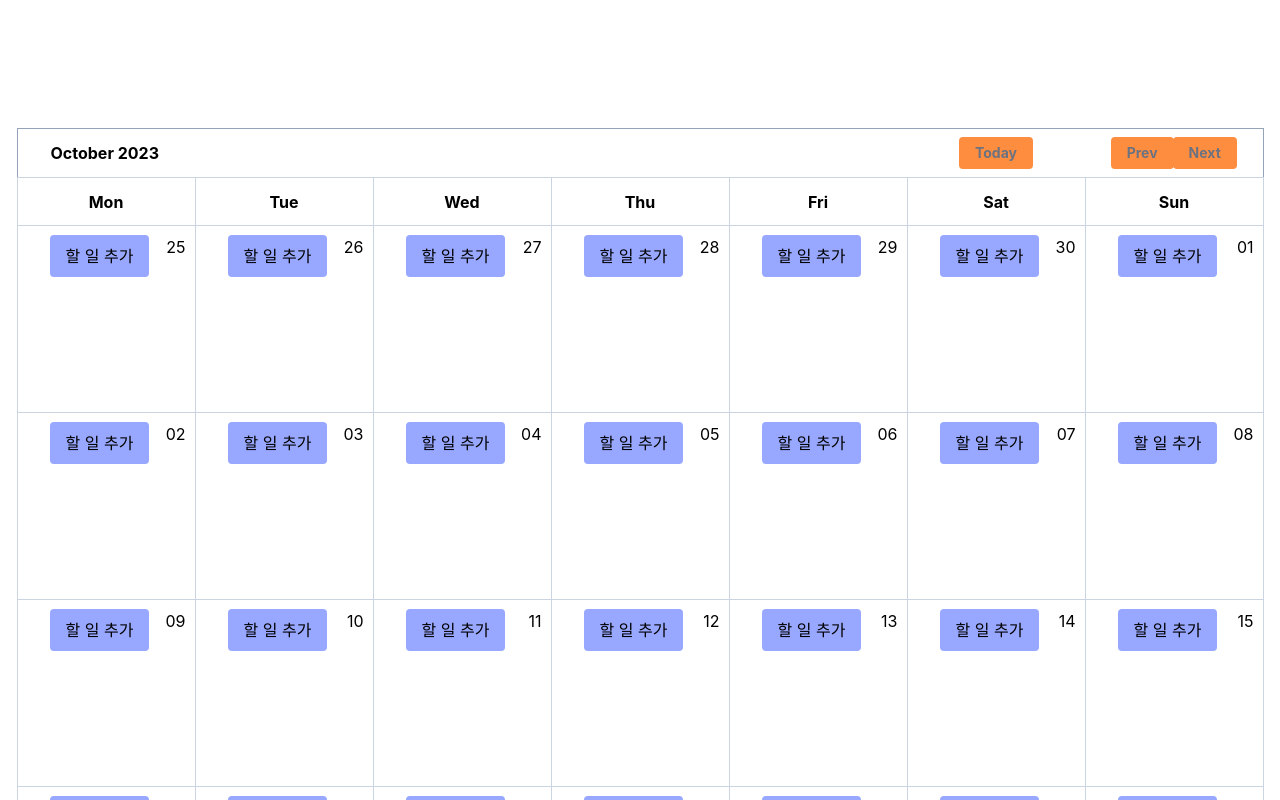
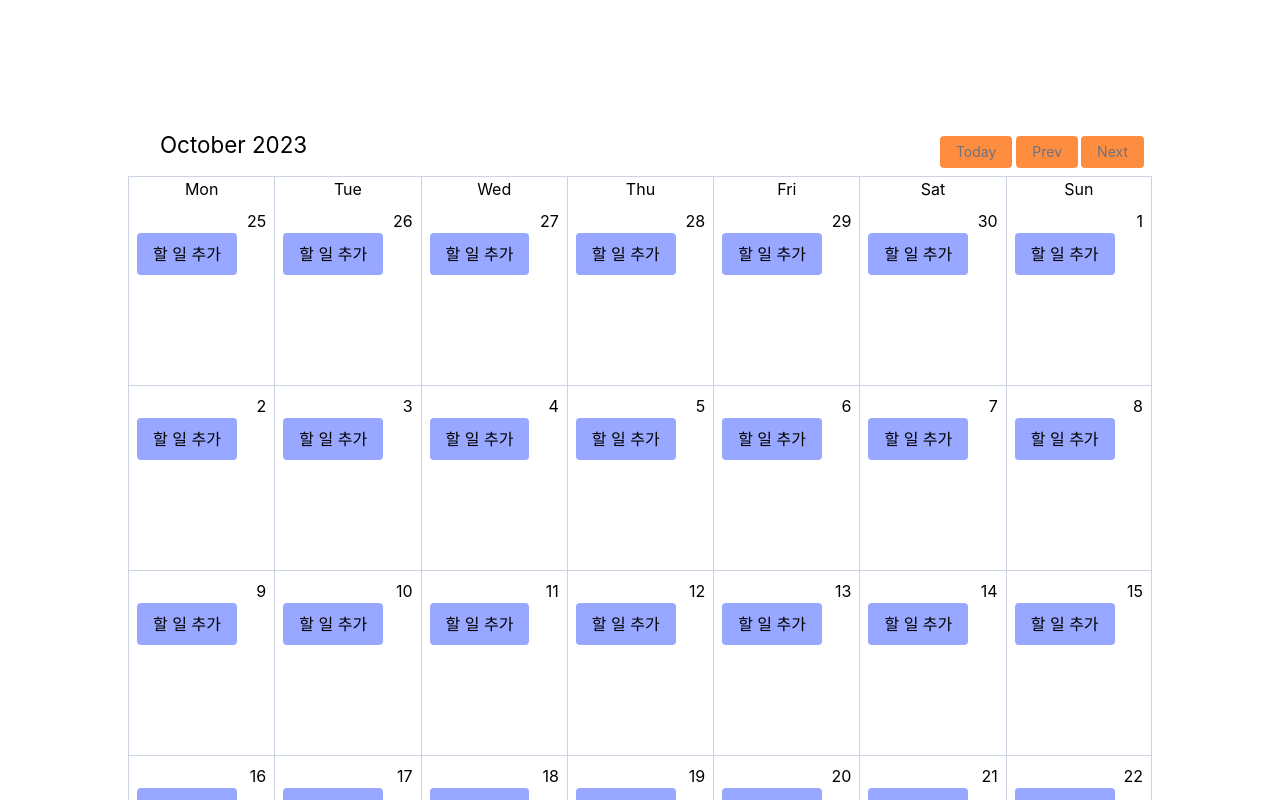
Before and after one commit to sally0314/todo_demo, a React (Create React App) app: page / in a window 1280 px wide. Shown: the top 800 px of the page. Built offline with nearby package versions, Linux system fonts and the light colour scheme.

Commit message:
week4_sangmin, Refactor table layout to grid

```diff
--- a/src/components/TodoCalendar.tsx
+++ b/src/components/TodoCalendar.tsx
@@ -11,38 +11,39 @@ const Container = styled.div`
   width: 100%;
 `
 
-const TitleHeader = styled.th`
+const CalendarWrap = styled.div`
+  //max-width: 1200px;
+`
+
+const TitleHeader = styled.div`
   height: 3rem;
 `
 
 const Title = styled.div`
   margin-left: 2rem;
+  font-size: 1.4rem;
 `
 
 const MonthSelector = styled.nav`
   margin-left: auto;
 `
 
-const DayHeader = styled.th`
-  width: 10rem;
-  height: 3rem;
+const DayHeader = styled.div`
+  text-align: center;
+  border-bottom: 0;
 `
-const DayCell = styled.td`
-  width: 10rem;
-  height: 10rem;
-  padding-left: 1rem;
+const DayCell = styled.div`
+  padding-left: 0.5rem;
+  padding-right: 0.5rem;
+  border-top: 0;
 `
 
 const DayWarp = styled.div`
-  width: 10rem;
   height: 10rem;
-  padding-left: 1rem;
-  position: relative;
   margin-top: 0.5rem;
 `
 const Day = styled.div`
-  position: absolute;
-  right: 0.5rem;
+  text-align: right;
 `
 
 const ModalWarp = styled.div`
@@ -69,29 +70,17 @@ const TodoCalendar = () => {
     for (let i: number = 0; i < limits; i++) {
         dayIndexes.push(i)
     }
-
-    const chunks: Array<number[]> = Array(Math.ceil(dayIndexes.length / 7)).fill([])
-    for (let i: number = 0; i < chunks.length; i++) {
-        chunks[i] = dayIndexes.splice(0, 7)
-    }
-
     const startingDate = dayjs(workDate.clone().format('YYYY-MM-01'));
 
     return (
-        <Container className="flex items-center justify-center">
-            <table className="table-auto border-collapse border border-slate-400">
-                <thead>
-                <tr>
-                    <TitleHeader
-                        className="flex items-center justify-between"
-                    >
+        <Container className="">
+            <CalendarWrap className="grid grid-cols-7 mx-auto table-auto">
+                <div className="col-span-7 flex items-center justify-between">
+                    <TitleHeader className="my-auto">
                         <Title>{title}</Title>
                     </TitleHeader>
-                    <th></th>
-                    <th></th>
-                    <th></th>
-                    <th></th>
-                    <th>
+
+                    <div className={'flex items-center'}>
                         <MonthSelector>
                             <ul className="inline-flex -space-x-px text-sm">
                                 <li>
@@ -103,11 +92,10 @@ const TodoCalendar = () => {
                                 </li>
                             </ul>
                         </MonthSelector>
-                    </th>
-                    <th>
-                        <MonthSelector>
+
+                        <MonthSelector className="mx-2">
                             <ul className="inline-flex -space-x-px text-sm">
-                                <li>
+                                <li className="mx-1">
                                     <Button
                                         label="Prev"
                                         className="flex items-center justify-center px-3 h-8 ml-0 leading-tight text-gray-500 bg-white border border-gray-300 rounded-l-lg hover:bg-gray-100 hover:text-gray-700 dark:bg-gray-800 dark:border-gray-700 dark:text-gray-400 dark:hover:bg-gray-700 dark:hover:text-white"
@@ -123,30 +111,27 @@ const TodoCalendar = () => {
                                 </li>
                             </ul>
                         </MonthSelector>
-                    </th>
-                </tr>
-                <tr>
-                    <DayHeader className="border border-slate-300">Mon</DayHeader>
-                    <DayHeader className="border border-slate-300">Tue</DayHeader>
-                    <DayHeader className="border border-slate-300">Wed</DayHeader>
-                    <DayHeader className="border border-slate-300">Thu</DayHeader>
-                    <DayHeader className="border border-slate-300">Fri</DayHeader>
-                    <DayHeader className="border border-slate-300">Sat</DayHeader>
-                    <DayHeader className="border border-slate-300">Sun</DayHeader>
-                </tr>
-                </thead>
-                <tbody>
-                {chunks.map((row: number[], i: number) => {
-                    return (
-                        <tr key={`row-${i}`}>
-                            {row.map((x: number, j: number) => {
+                    </div>
+                </div>
+
+                <DayHeader className="border-t border-l border-slate-300">Mon</DayHeader>
+                <DayHeader className="border-t border-l border-slate-300">Tue</DayHeader>
+                <DayHeader className="border-t border-l border-slate-300">Wed</DayHeader>
+                <DayHeader className="border-t border-l border-slate-300">Thu</DayHeader>
+                <DayHeader className="border-t border-l border-slate-300">Fri</DayHeader>
+                <DayHeader className="border-t border-l border-slate-300">Sat</DayHeader>
+                <DayHeader className="border-t border-x border-slate-300">Sun</DayHeader>
+
+                {dayIndexes.map((x: number, i: number) => {
                     const cellDate = startingDate.clone().add(x, 'days')
-                                const cellDay = cellDate.format('DD')
+                    const cellDay = cellDate.format('D')
                     const dateKey = cellDate.format('YYYY-MM-DD')
                     return (
-                                    <DayCell className="border border-slate-300" key={`col-${j}`}>
+                        <DayCell
+                            className={i % 7 === 6 ? 'border-t border-b border-x border-slate-300' : 'border-t border-b border-l border-slate-300'}
+                            key={`col-${i}`}>
                             <DayWarp>
-                                            <Day>
+                                <Day className={'w-100'}>
                                     {cellDay}
                                 </Day>
                                 <TodoList dateKey={dateKey}/>
@@ -157,11 +142,7 @@ const TodoCalendar = () => {
                             </ModalWarp>
                         </DayCell>)
                 })}
-                        </tr>
-                    )
-                })}
-                </tbody>
-            </table>
+            </CalendarWrap>
         </Container>
     );
 }
--- a/src/components/TodoItem.tsx
+++ b/src/components/TodoItem.tsx
@@ -5,14 +5,11 @@ const Container = styled.div`
   display: flex;
   align-items: center;
   justify-content: center;
-  padding-right: 2rem;
 `;
 
 const Title = styled.div`
   flex: 1;
   font-size: 0.8rem;
-  //margin-right: 16px;
-  padding: 0.2rem;
   text-align: center;
   width: 100%;
 `;
@@ -26,7 +23,7 @@ const TodoItem = ({todo}: Props) => {
     return (
         <Container>
             <Title
-                className="bg-blue-100 text-blue-800 text-xs font-medium mr-2 px-2.5 py-0.5 rounded dark:bg-blue-900 dark:text-blue-300"
+                className="bg-blue-100 text-blue-800 text-xs font-medium px-2.5 py-0.5 rounded dark:bg-blue-900 dark:text-blue-300"
             >
                 {todo.title}
             </Title>
--- a/src/components/TodoList.tsx
+++ b/src/components/TodoList.tsx
@@ -8,6 +8,11 @@ const Container = styled.div`
   flex-direction: column;
 `;
 
+const ItemWrap = styled.div`
+  margin-top: 0.1rem;
+  margin-bottom: 0.1rem;
+`
+
 interface Props {
     readonly dateKey: string;
 }
@@ -15,16 +20,13 @@ interface Props {
 const TodoList = ({dateKey = ''}: Props) => {
     const {todos, onDelete} = useContext(TodoContext);
 
-    // console.log('TodoList', {
-    //     dateKey,
-    //     todos: todos.get(dateKey) || [],
-    // })
-
     return (
         <Container>
             {(todos.get(dateKey) || [])
                 .map((todo) => (
-                    <TodoItem key={todo.id} todo={todo} onDelete={() => onDelete(todo)}/>
+                    <ItemWrap key={todo.id}>
+                        <TodoItem todo={todo} onDelete={() => onDelete(todo)}/>
+                    </ItemWrap>
                 ))}
         </Container>
     );
```
Lines whose indentation alone changed are shown as unchanged.
